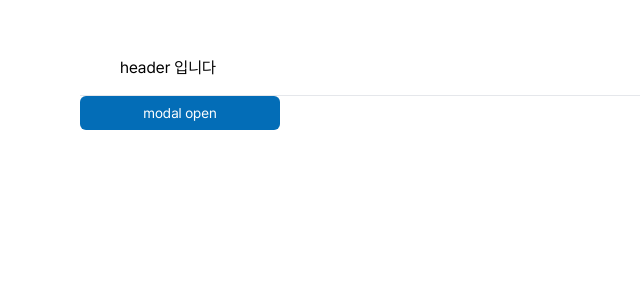
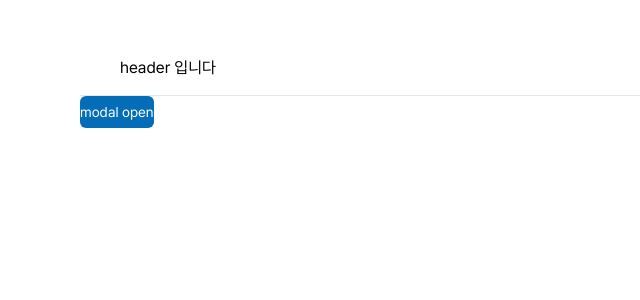
Before and after one commit to Musma/react-libraries, a React (Vite) app in the folder packages/react-component/: page / in a window 1280 px wide. Shown: the top 300 px of the page, without its empty margins (0-640 px from the left). Built offline with nearby package versions, Linux system fonts and the light colour scheme.

Commit message:
feat: Button에 변경된 사이즈 스타일 적용

```diff
--- a/packages/react-component/src/components/Button/Button.tsx
+++ b/packages/react-component/src/components/Button/Button.tsx
@@ -1,13 +1,15 @@
 import classNames from 'classnames'
-import { ButtonHTMLAttributes, useMemo } from 'react'
-import { Size } from 'src/types'
+import { ButtonHTMLAttributes, useCallback, useMemo } from 'react'
+import { Sizes } from 'src/types'
 
 import { Typography } from '../Typography'
+import { ReactComponent as ButtonIcon } from './images/buttonIcon.svg'
+import { ReactComponent as LgButtonIcon } from './images/buttonIcon_lg.svg'
 
 type Variant = 'outlined' | 'contained' | 'danger'
 interface ButtonProps extends ButtonHTMLAttributes<HTMLButtonElement> {
   label: string
-  size?: Size
+  size?: Sizes | 'xs'
   buttonClassName?: string
   contentClassName?: string
   variant?: Variant
@@ -26,13 +28,12 @@ export const Button = ({
   showIcon = false,
   ...rest
 }: ButtonProps) => {
-  const width = useMemo(() => {
+  const height = useMemo(() => {
     const sizeOption = {
-      lg: 'w-[200px]',
-      md: 'w-[144px]',
-      sm: 'w-[92px]',
-      xs: 'w-[52px]',
-      full: 'w-full',
+      lg: 'h-8',
+      md: 'h-7',
+      sm: 'h-[26px]',
+      xs: 'h-6',
     }
     return sizeOption[size]
   }, [size])
@@ -47,7 +48,7 @@ export const Button = ({
   }, [variant])
 
   const onDisabled = useMemo(() => {
-    return 'bg-[#F9FAFB] cursor-not-allowed'
+    return 'bg-[#F4F6F9] cursor-not-allowed'
   }, [])
 
   const contentStyle = useMemo(() => {
@@ -55,17 +56,35 @@ export const Button = ({
     if (variant === 'outlined') return 'text-[#036DB7]'
     return 'text-white'
   }, [variant, disabled])
+
   const fill = useMemo(() => {
     if (disabled) return '#D0D5DD'
     if (variant === 'outlined') return '#036DB7'
     return 'white'
   }, [variant, disabled])
 
+  const getLabel = useCallback(
+    ({ label, className }: { label: string; className: string }) => {
+      if (size === 'lg') {
+        return (
+          <Typography type="body" variant="body3" className={className}>
+            {label}
+          </Typography>
+        )
+      }
+      return (
+        <Typography type="caption" className={className}>
+          {label}
+        </Typography>
+      )
+    },
+    [size],
+  )
   return (
     <button
       className={classNames(
-        'h-[34px] rounded-md',
-        width,
+        'flex items-center justify-center gap-x-[2px] rounded-md',
+        height,
         { [variantStyle]: !disabled },
         { [onDisabled]: disabled },
         buttonClassName,
@@ -73,28 +92,11 @@ export const Button = ({
       {...rest}
       disabled={disabled}
     >
-      <Typography
-        type="body"
-        variant="body3"
-        className={classNames('flex items-center justify-center', contentStyle, contentClassName)}
-      >
-        {showIcon && (
-          // FIXME: ReactComponent로 import가 되지 않아 임시로 svg 소스코드 그대로 사용
-          <svg
-            width="16"
-            height="16"
-            viewBox="0 0 16 16"
-            fill="none"
-            xmlns="http://www.w3.org/2000/svg"
-          >
-            <path
-              d="M4.82402 11.9961H1.99121V9.1633L9.6257 1.52882C9.7509 1.40366 9.92068 1.33334 10.0977 1.33334C10.2748 1.33334 10.4445 1.40366 10.5697 1.52882L12.4585 3.41758C12.5837 3.54278 12.654 3.71257 12.654 3.8896C12.654 4.06664 12.5837 4.23642 12.4585 4.36162L4.82402 11.9961ZM1.99121 13.3314H14.0088V14.6667H1.99121V13.3314Z"
-              fill={fill}
-            />
-          </svg>
-        )}
-        {label}
-      </Typography>
+      {showIcon && (size === 'lg' ? <LgButtonIcon fill={fill} /> : <ButtonIcon fill={fill} />)}
+      {getLabel({
+        label,
+        className: classNames('flex items-center justify-center', contentStyle, contentClassName),
+      })}
     </button>
   )
 }
--- a/packages/react-component/src/components/Checkbox/Checkbox.tsx
+++ b/packages/react-component/src/components/Checkbox/Checkbox.tsx
@@ -1,8 +1,9 @@
 import classNames from 'classnames'
 import _ from 'lodash-es'
-import { InputHTMLAttributes, useMemo } from 'react'
-import { Size } from 'src/types'
+import { InputHTMLAttributes, useCallback, useMemo } from 'react'
+import { Sizes } from 'src/types'
 
+import { Typography } from '../Typography'
 import DoneDisabledLgIcon from './images/done_disabled_lg.svg'
 import DoneDisabledMdIcon from './images/done_disabled_md.svg'
 import DoneDisabledSmIcon from './images/done_disabled_sm.svg'
@@ -13,31 +14,21 @@ import DoneSmIcon from './images/done_sm.svg'
 export interface CheckboxProps extends Omit<InputHTMLAttributes<HTMLInputElement>, 'size'> {
   label?: string
   labelClassName?: string
-  size?: Extract<Size, 'sm' | 'md' | 'lg'>
+  size?: Sizes
 }
 
 export const Checkbox = ({
   id = _.uniqueId(),
   label,
-  labelClassName,
   size = 'lg',
   disabled,
   ...rest
 }: CheckboxProps) => {
   const height = useMemo(() => {
     const options = {
-      lg: 'h-5',
-      md: 'h-[14px]',
-      sm: 'h-[10px]',
-    }
-    return options[size]
-  }, [size])
-
-  const inputVariant = useMemo(() => {
-    const options = {
-      lg: 'w-5 rounded-[3px]',
-      md: 'w-[14px] rounded-[2px]',
-      sm: 'w-[10px] rounded-[2px]',
+      lg: 'h-6 w-6',
+      md: 'h-4 w-4',
+      sm: 'h-[14px] w-[14px]',
     }
     return options[size]
   }, [size])
@@ -62,31 +53,48 @@ export const Checkbox = ({
 
   const iconPosition = useMemo(() => {
     const options = {
-      lg: 'top-[2px] left-[2px]',
-      md: 'top-[1px] left-[1px]',
-      sm: 'top-[1px] left-[1px]',
+      lg: 'top-1 left-1',
+      md: 'top-[2px] left-[2px]',
+      sm: 'top-[3px] left-[3px]',
     }
     return options[size]
   }, [size])
 
-  const labelFont = useMemo(() => {
-    const options = {
-      lg: 'leading-5',
-      md: 'text-[14px] leading-[14px]',
-      sm: 'text-[10px] leading-[10px]',
-    }
-    return options[size]
+  const container = useMemo(() => {
+    return {
+      lg: 'w-6 h-6',
+      md: 'w-4 h-4',
+      sm: 'w-[14px] h-[14px]',
+    }[size]
   }, [size])
 
+  const getLabel = useCallback(
+    (label: string) => {
+      if (size !== 'sm') {
         return (
-    <label htmlFor={id} className="relative flex items-center">
+          <Typography className="ml-2" type="body" variant={size === 'lg' ? 'body2' : 'body3'}>
+            {label}
+          </Typography>
+        )
+      }
+      return (
+        <Typography className="ml-1" type="caption">
+          {label}
+        </Typography>
+      )
+    },
+    [size],
+  )
+
+  return (
+    <label htmlFor={id} className="flex items-center">
+      <div className={classNames('relative flex items-center justify-center', container)}>
         <input
           id={id}
           type="checkbox"
           className={classNames(
-          'peer cursor-pointer appearance-none',
+            'peer cursor-pointer appearance-none rounded-[2px]',
             height,
-          inputVariant,
             {
               ['border border-[#BAC7D5] checked:border-0 checked:bg-[#107C41]']: !disabled,
             },
@@ -103,7 +111,8 @@ export const Checkbox = ({
             ['invisible peer-checked:visible']: !disabled,
           })}
         />
-      <span className={classNames('ml-1', height, labelFont, labelClassName)}>{label}</span>
+      </div>
+      {label && getLabel(label)}
     </label>
   )
 }
--- a/packages/react-component/src/components/RadioButton/RadioButton.tsx
+++ b/packages/react-component/src/components/RadioButton/RadioButton.tsx
@@ -1,12 +1,13 @@
 import classNames from 'classnames'
 import _ from 'lodash-es'
 import { useMemo } from 'react'
+import { Sizes } from 'src/types'
 
-import { Size } from 'src/types'
+import { Typography } from '../Typography'
 
 interface RadioButtonProps extends Omit<React.InputHTMLAttributes<HTMLInputElement>, 'size'> {
   label?: string
-  size?: Extract<Size, 'sm' | 'md' | 'lg'>
+  size?: Sizes
   labelClassName?: string
   disabled?: boolean
 }
@@ -15,24 +16,23 @@ export const RadioButton = ({
   id = _.uniqueId(),
   label,
   size = 'lg',
-  labelClassName = '',
   disabled = false,
   ...rest
 }: RadioButtonProps) => {
   const height = useMemo(() => {
     const options = {
-      lg: 'h-5',
-      md: 'h-[13px]',
-      sm: 'h-[10px]',
+      lg: 'h-[21px]',
+      md: 'h-[14px]',
+      sm: 'h-[12px]',
     }
     return options[size]
   }, [size])
 
   const outerCircle = useMemo(() => {
     const width = {
-      lg: 'w-5',
-      md: 'w-[13px]',
-      sm: 'w-[10px]',
+      lg: 'w-[21px]',
+      md: 'w-[14px]',
+      sm: 'w-[12px]',
     }
     const borderColor = {
       checked: 'border-[#107C41]',
@@ -45,9 +45,9 @@ export const RadioButton = ({
 
   const innerCircle = useMemo(() => {
     const layout = {
-      lg: 'h-[11.25px] w-[11.25px] left-[4.375px] top-[4.375px]',
-      md: 'h-[7.31px] w-[7.31px] left-[2.845px] top-[2.845px]',
-      sm: 'h-[5.62px] w-[5.62px] left-[2.19px] top-[2.19px]',
+      lg: 'h-[11.81px] w-[11.81px] left-[6.09px] top-[6.09px]',
+      md: 'h-[7.88px] w-[7.88px] left-[4.06px] top-[4.06px]',
+      sm: 'h-[6.75px] w-[6.75px] left-[3.62px] top-[3.62px]',
     }
     const borderColor = {
       disabled: 'border-[#D0D5DD] bg-[#D0D5DD]',
@@ -56,17 +56,17 @@ export const RadioButton = ({
     return `${layout[size]} ${disabled ? borderColor.disabled : borderColor.active}`
   }, [size, disabled])
 
-  const labelFont = useMemo(() => {
-    const fontStyle = {
-      lg: 'leading-5',
-      md: 'text-[13px] leading-[13px]',
-      sm: 'text-[10px] leading-[10px]',
-    }
-    return fontStyle[size]
+  const container = useMemo(() => {
+    return {
+      lg: 'w-6 h-6',
+      md: 'w-4 h-4',
+      sm: 'w-[14px] h-[14px]',
+    }[size]
   }, [size])
 
   return (
-    <label htmlFor={id} className="relative flex items-center">
+    <label htmlFor="id" className="flex items-center">
+      <div className={classNames('relative flex items-center justify-center', container)}>
         <input
           id={id}
           type="radio"
@@ -79,7 +79,8 @@ export const RadioButton = ({
           {...rest}
         />
         <div className={classNames('absolute rounded-full', innerCircle)} />
-      <span className={classNames('ml-1', height, labelFont, labelClassName)}>{label}</span>
+      </div>
+      <Typography>{label}</Typography>
     </label>
   )
 }
--- a/packages/react-component/src/components/ToggleButton/ToggleButton.tsx
+++ b/packages/react-component/src/components/ToggleButton/ToggleButton.tsx
@@ -1,21 +1,20 @@
 import classNames from 'classnames'
 import { useMemo } from 'react'
-
-import { Size } from 'src/types'
+import { Sizes } from 'src/types'
 
 interface ToggleButtonProps extends Omit<React.InputHTMLAttributes<HTMLInputElement>, 'size'> {
-  size?: Extract<Size, 'sm' | 'md' | 'lg'>
+  size?: Sizes
 }
 
 export const ToggleButton = ({ size = 'lg', disabled, ...rest }: ToggleButtonProps) => {
   const innerCircle = useMemo(() => {
     const sizes = {
-      lg: 'before:ml-[1.5px] before:mt-[1.5px] before:h-2 before:w-2',
-      md: 'before:ml-[1.5px] before:mt-[1.5px] before:h-[5px] before:w-[5px]',
-      sm: 'before:ml-[1px] before:mt-[1px] before:h-1 before:w-1',
+      lg: 'before:ml-[1.8px] before:mt-[1.8px] before:h-[9.6px] before:w-[9.6px]',
+      md: 'before:ml-[1px] before:mt-[1px] before:h-[6px] before:w-[6px]',
+      sm: 'before:ml-[1.05px] before:mt-[1px] before:h-[5.6px] before:w-[5.6px]',
     }
     const animation = {
-      lg: 'checked:before:translate-x-[9px]',
+      lg: 'checked:before:translate-x-[10.79px]',
       md: 'checked:before:translate-x-2',
       sm: 'checked:before:translate-x-[6px]',
     }
@@ -29,12 +28,13 @@ export const ToggleButton = ({ size = 'lg', disabled, ...rest }: ToggleButtonPro
 
   const buttonSize = useMemo(() => {
     const options = {
-      lg: 'h-[11px] w-5',
+      lg: 'h-[13.2px] w-6',
       md: 'h-2 w-4',
-      sm: 'h-[6px] w-3',
+      sm: 'h-[7.7px] w-[14px]',
     }
     return options[size]
   }, [size])
+
   const backgroundColor = useMemo(() => {
     const colors = {
       active: 'bg-[#D0D5DD] checked:bg-[#15AD60]',
@@ -44,6 +44,7 @@ export const ToggleButton = ({ size = 'lg', disabled, ...rest }: ToggleButtonPro
   }, [disabled])
 
   return (
+    <label className="flex h-6 w-6 items-center justify-center">
       <input
         type="checkbox"
         className={classNames(
@@ -55,5 +56,6 @@ export const ToggleButton = ({ size = 'lg', disabled, ...rest }: ToggleButtonPro
         disabled={disabled}
         {...rest}
       />
+    </label>
   )
 }
--- a/packages/react-component/src/types/types.ts
+++ b/packages/react-component/src/types/types.ts
@@ -1 +1,3 @@
+//FIXME: 피그마에서 Size 변경 작업 완료 후 수정하기(타입명은 Size, 종류는 sm, md, lg만 남길 예정)
 export type Size = 'xs' | 'sm' | 'md' | 'lg' | 'full'
+export type Sizes = 'sm' | 'md' | 'lg'
```
Also changed, not shown: packages/react-component/src/components/Button/images/buttonIcon.svg (added), packages/react-component/src/components/Button/images/buttonIcon_lg.svg (added). Lines whose indentation alone changed are shown as unchanged.
